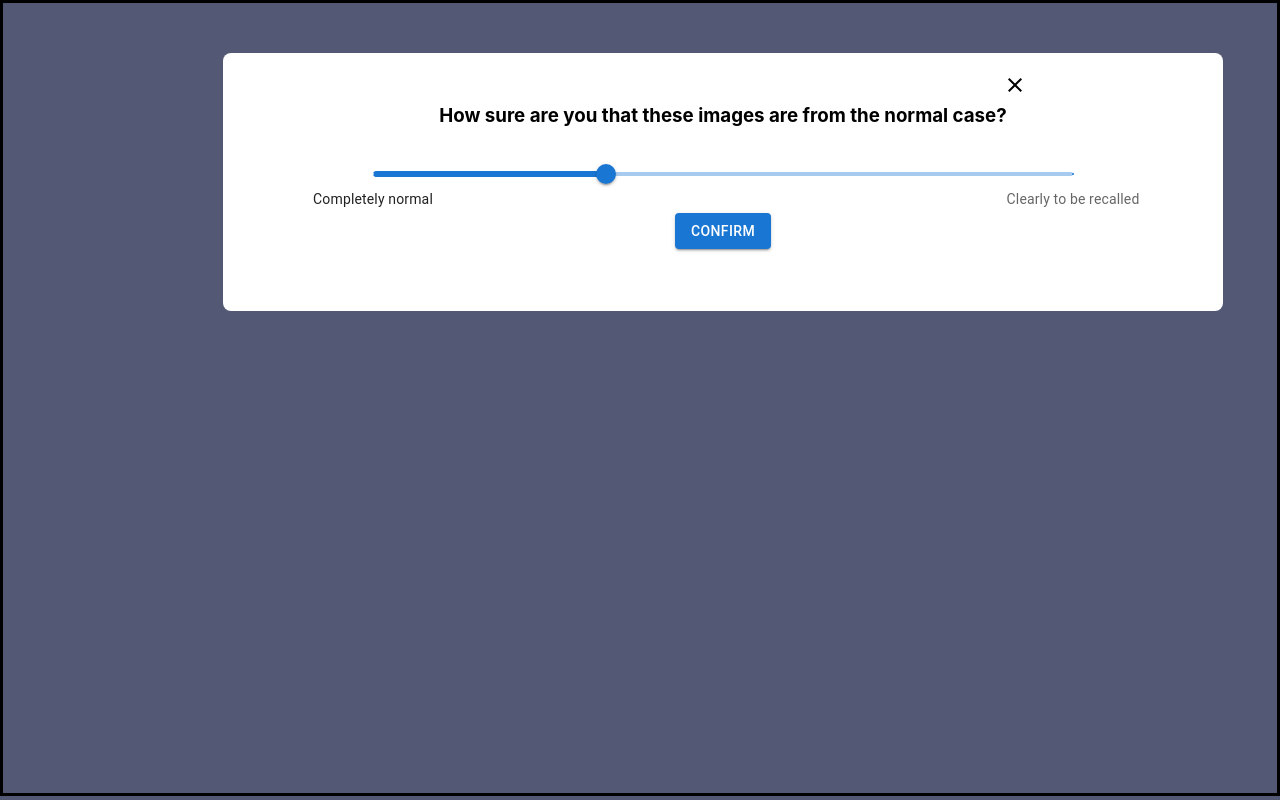
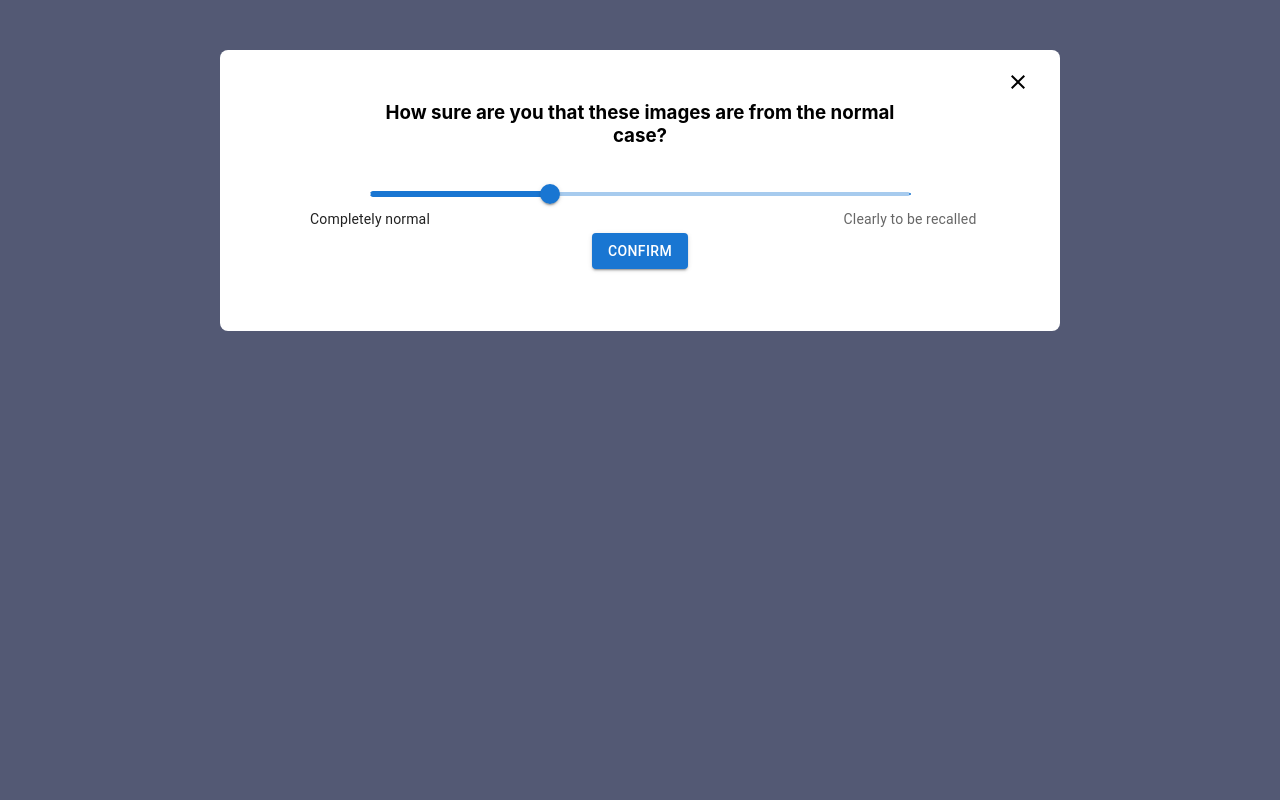
Before and after one commit to aldew5/Mammogram-Checking, a React (Create React App) app: page /experiment in a window 1280 px wide. Built offline with nearby package versions, Linux system fonts and the light colour scheme; a web font is replaced by a local one.

Commit message:
fixed css

```diff
--- a/src/components/Selection.tsx
+++ b/src/components/Selection.tsx
@@ -114,10 +114,10 @@ const Selection = ({ setDisplayImage, setSurenessList, setWillingnessList,
                 :
                 <div className={styles.selection}>
                     <div style={{
-                        marginBottom: "2rem", marginLeft: "150px", width: "700px",
-                        paddingTop: "2rem"
+                        marginBottom: "2rem", marginLeft: "150px",
+                        paddingTop: "2rem", marginRight: "150px"
                     }}>
-                        <div style={{ width: "700px" }}>
+                        <div style={{ width: "100%" }}>
                             {(displayWilling) ?
                                 <div>
                                     <div style={{ marginBottom: "2rem" }}>
--- a/src/pages/Completion.tsx
+++ b/src/pages/Completion.tsx
@@ -64,7 +64,7 @@ const Completion = ({ user, sureness, willingness, images }: CompletionProps) =>
     }, []);
 
     return (
-        <div style={{ paddingTop: "50px", backgroundColor: "#535974", height: "740px" }}>
+        <div style={{ paddingTop: "50px" }}>
             <div className={styles.text}>
                 <div>
                     <h1>Thank you for completing the experiment!</h1>
--- a/src/styles/Completion.module.css
+++ b/src/styles/Completion.module.css
@@ -1,9 +1,8 @@
 .text {
     background-color: white;
-    width: 1000px;
+    margin-right: 220px;
     margin-left: 220px;
     padding-top: 30px;
     padding-bottom: 50px;
-    border-style: solid;
     border-radius: 8px;
 }
--- a/src/styles/Experiment.module.css
+++ b/src/styles/Experiment.module.css
@@ -1,15 +1,11 @@
 .container {
     padding-top: 50px;
-    background-color: #535974;
-    border-style: solid;
     height: 740px;
-
 }
 
 .image {
-    border-style: solid;
-    width: 1000px;
     margin-left: 220px;
+    margin-right: 220px;
     height: 650px;
     background-color: white;
     padding-top: 50px;
--- a/src/styles/Selection.module.css
+++ b/src/styles/Selection.module.css
@@ -10,8 +10,8 @@
 
 .selection {
     background-color: white;
-    width: 1000px;
     margin-left: 220px;
     padding-bottom: 30px;
     border-radius: 8px;
+    margin-right: 220px;
 }
```
